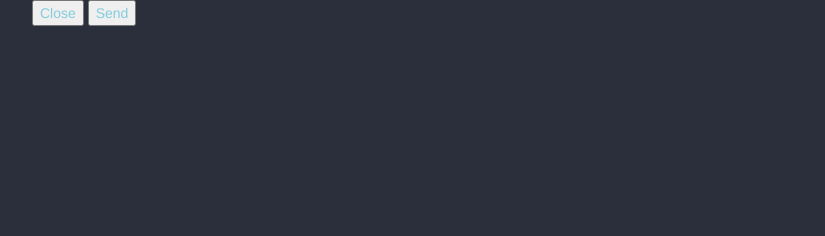
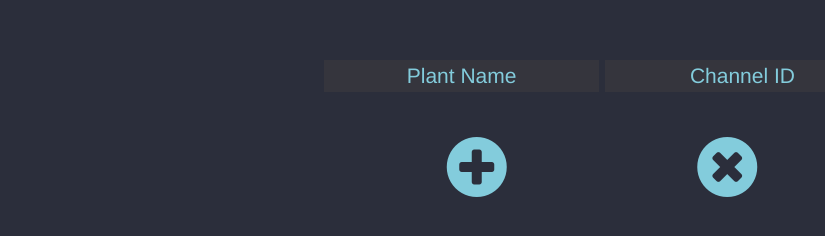
Before and after one commit to PlantMoistureIoT/moisture-desktop, an Electron app: page windows/add.html in a window 1366 px wide. Shown: the whole page, without its empty margins (81-906 px from the left). Drawn offline with Linux system fonts and the light colour scheme.

Commit message:
Added form to add window
Signed-off-by: Hardik Singh <shardik99@gmail.com>

```diff
--- a/css/add.css
+++ b/css/add.css
@@ -13,3 +13,22 @@ html{
   user-select: none;
   cursor: default;
 }
+button{
+  padding: 0;
+  border: none;
+  background: none;
+  outline: none;
+}
+form{
+  font-size: 1.5em;
+}
+input{
+  background-color: #35353d;
+  border: none;
+  outline: none;
+}
+.container{
+  margin-left: auto;
+  margin-right: auto;
+  float: none;
+}
--- a/js/add.js
+++ b/js/add.js
@@ -3,7 +3,8 @@ $(document).ready(() => {
   $('#close').click(function () {
       ipcRenderer.send('toggle-add-window')
   })
-  $('#send').click(function () {
+  $('#add').click(function () {
       ipcRenderer.send('send-data', 'hi!')
+      ipcRenderer.send('toggle-add-window')
   })
 })
--- a/main.js
+++ b/main.js
@@ -34,7 +34,7 @@ function createWindow () {
 // Some APIs can only be used after this event occurs.
 
 function createAddWindow() {
-  addWindow = new BrowserWindow({width:400, height: 280, show: false, frame: true, parent: win})
+  addWindow = new BrowserWindow({width:400, height: 280, show: false, frame: true, parent: win, backgroundColor: '#2b2e3b'})
   addWindow.loadURL(url.format({
     pathname: path.join(__dirname, '/windows/add.html'),
     protocol: 'file:',
@@ -50,6 +50,7 @@ app.on('ready', function() {
    //Toggle plant addition window visibilty on request
    ipcMain.on('toggle-add-window', function() {
      if(!addWindow.isVisible()){
+       addWindow.reload()
        addWindow.show();
      }
      else{
--- a/windows/add.html
+++ b/windows/add.html
@@ -19,9 +19,18 @@
     <title>Add new plant</title>
   </head>
   <body>
-    <div class="container">
-      <button id="close">Close</button>
-      <button id="send">Send</button>
+    <div class="container text-center">
+      <br><br><br>
+      <form>
+        <input type="text" onClick="this.select();" name="firstname" value="Plant Name" class="text-center">
+        <input type="text" onClick="this.select();" name="lastname" value="Channel ID" class="text-center">
+      </form>
+      <br><br>
+      <button id="add"><i class="fa fa-plus-circle" style="font-size: 5em;"></i></button>
+      &nbsp;&nbsp;&nbsp;&nbsp;&nbsp;&nbsp;&nbsp;&nbsp;&nbsp;&nbsp;&nbsp;&nbsp;&nbsp;&nbsp;&nbsp;&nbsp;&nbsp;&nbsp;
+      &nbsp;&nbsp;&nbsp;&nbsp;&nbsp;&nbsp;&nbsp;&nbsp;&nbsp;&nbsp;&nbsp;&nbsp;&nbsp;&nbsp;&nbsp;&nbsp;&nbsp;&nbsp;
+      &nbsp;&nbsp;&nbsp;&nbsp;&nbsp;&nbsp;&nbsp;&nbsp;&nbsp;
+      <button id="close"><i class="fa fa-times-circle" style="font-size: 5em;"></i></button>
     </div>
   </body>
 </html>
```
